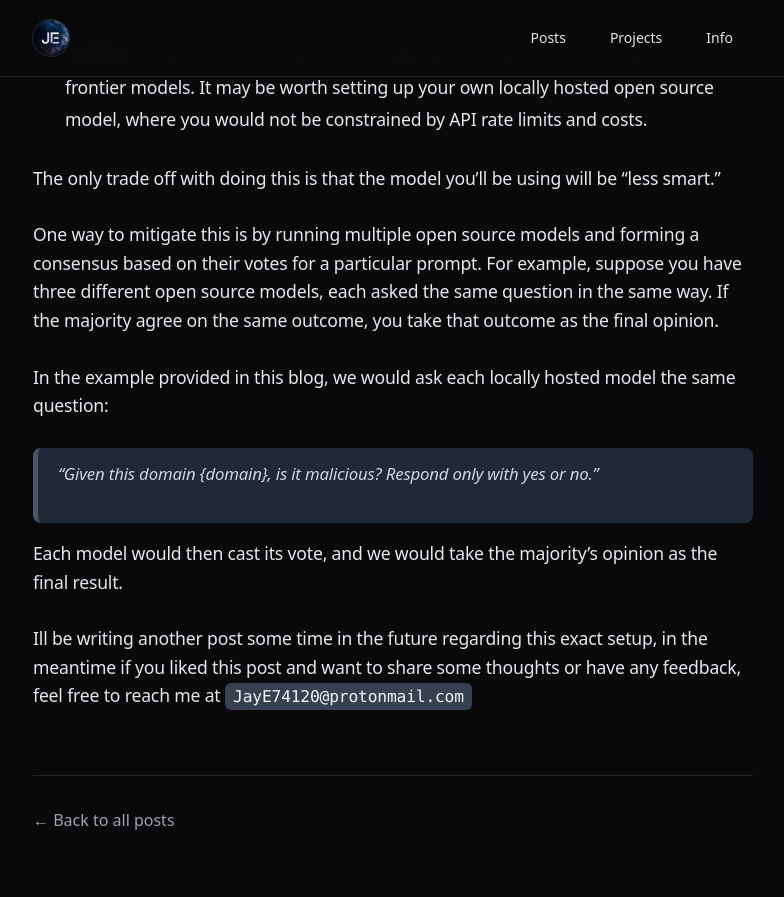
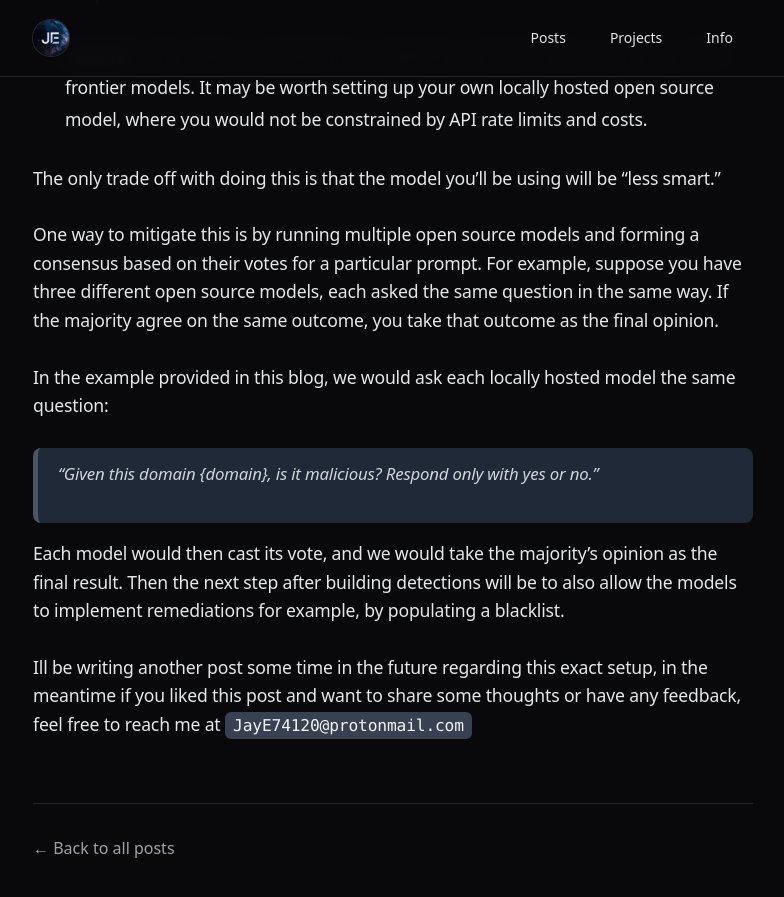
Before and after one commit to jayjoe101/jayjoe101.github.io, a Jekyll site: the page built from _blog/the-age-of-agentic-socs.md, in a window 1280 px wide and 900 px high, scrolled down 5834 px. Shown: the top 897 px of the window, without its empty margins (247-1031 px from the left). Built offline with Jekyll 4.4.1, drawn with Linux system fonts in a browser that asks for light colours; nearby versions of some CDN libraries; before the commit the page ends 6706 px from its top, so only the background shows below that.

Commit message:
final so what at the end

```diff
--- a/_blog/the-age-of-agentic-socs.md
+++ b/_blog/the-age-of-agentic-socs.md
@@ -170,6 +170,6 @@ In the example provided in this blog, we would ask each locally hosted model the
 
 > "Given this domain {domain}, is it malicious? Respond only with yes or no."
 
-Each model would then cast its vote, and we would take the majority's opinion as the final result.
+Each model would then cast its vote, and we would take the majority's opinion as the final result. Then the next step after building detections will be to also allow the models to implement remediations for example, by populating a blacklist.
 
 Ill be writing another post some time in the future regarding this exact setup, in the meantime if you liked this post and want to share some thoughts or have any feedback, feel free to reach me at `JayE74120@protonmail.com`
```
